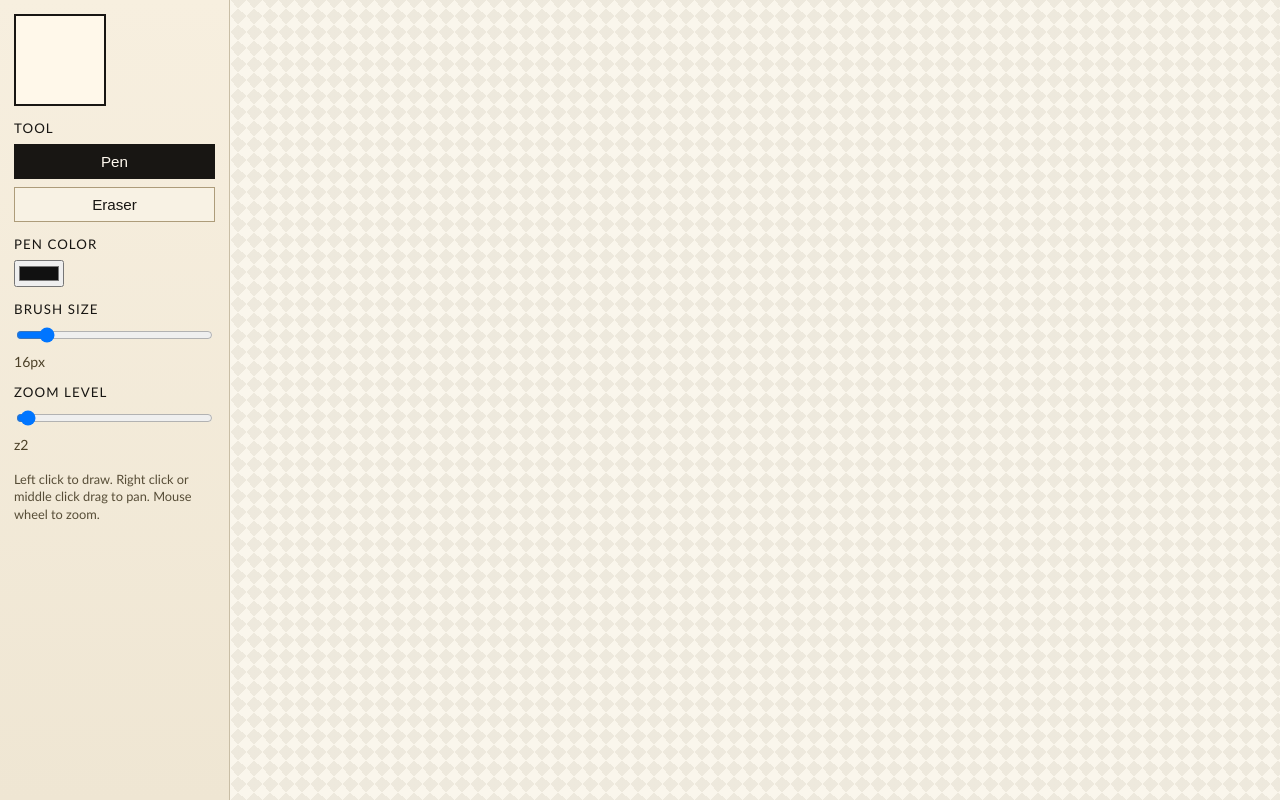
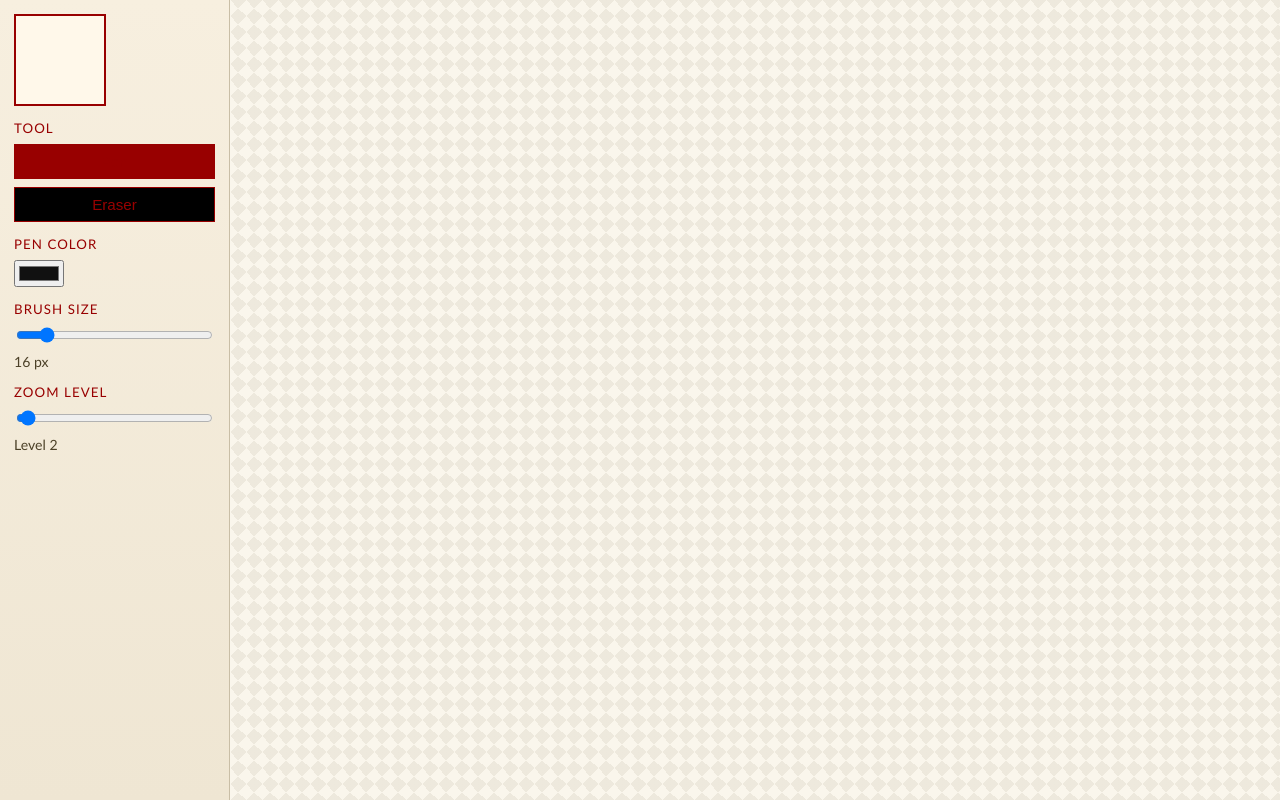
Before and after one commit to YetAnotherNotHacking/Jackpot, a Flask app: template app/templates/index.html in a window 1280 px wide. Run offline with Flask 3, Linux system fonts and the light colour scheme; the template is opened without the code that fills it, so the values that code supplies are empty; parts of the project's set-up code (start-up, migrations or seed data) failed here and were passed over.

Commit message:
Style Update

```diff
--- a/app/static/css/styles.css
+++ b/app/static/css/styles.css
@@ -1,6 +1,6 @@
 :root {
-  --paper: #f7f4ec;
-  --ink: #181613;
+  --paper: #000000;
+  --ink: #980000ff;
   --accent: #d95c37;
   --soft: #e7dfcf;
   --panel-width: 230px;
@@ -63,8 +63,8 @@ body {
 }
 
 .tool-btn {
-  border: 1px solid #ad9c7a;
-  background: #f8f2e4;
+  border: 1px solid #980000ff;
+  background: #000000;
   color: var(--ink);
   font-size: 0.95rem;
   padding: 8px;
@@ -73,7 +73,7 @@ body {
 
 .tool-btn.active {
   background: var(--ink);
-  color: #fff9ef;
+  color: #980000ff;
   border-color: var(--ink);
 }
 
--- a/app/static/js/app.js
+++ b/app/static/js/app.js
@@ -503,12 +503,12 @@
 
   brushSize.addEventListener("input", () => {
     size = parseInt(brushSize.value, 10);
-    brushSizeLabel.textContent = `${size}px`;
+    brushSizeLabel.textContent = `${size} px`;
   });
 
   zoomSlider.addEventListener("input", () => {
     zoom = parseInt(zoomSlider.value, 10);
-    zoomLabel.textContent = `z${zoom}`;
+    zoomLabel.textContent = `Level ${zoom}`;
     queueRender();
     scheduleTileRequest(true, true);
   });
--- a/app/templates/index.html
+++ b/app/templates/index.html
@@ -25,16 +25,15 @@
       <div class="tool-group">
         <label class="tool-label" for="brushSize">Brush Size</label>
         <input id="brushSize" type="range" min="1" max="120" value="16">
-        <div id="brushSizeLabel" class="value-label">16px</div>
+        <div id="brushSizeLabel" class="value-label">16 px</div>
       </div>
 
       <div class="tool-group">
         <label class="tool-label" for="zoomLevel">Zoom Level</label>
         <input id="zoomLevel" type="range" min="0" max="{{ max_zoom }}" value="2">
-        <div id="zoomLabel" class="value-label">z2</div>
+        <div id="zoomLabel" class="value-label">Level 2</div>
       </div>
 
-      <p class="help-text">Left click to draw. Right click or middle click drag to pan. Mouse wheel to zoom.</p>
     </aside>
 
     <main class="canvas-wrap">
```
